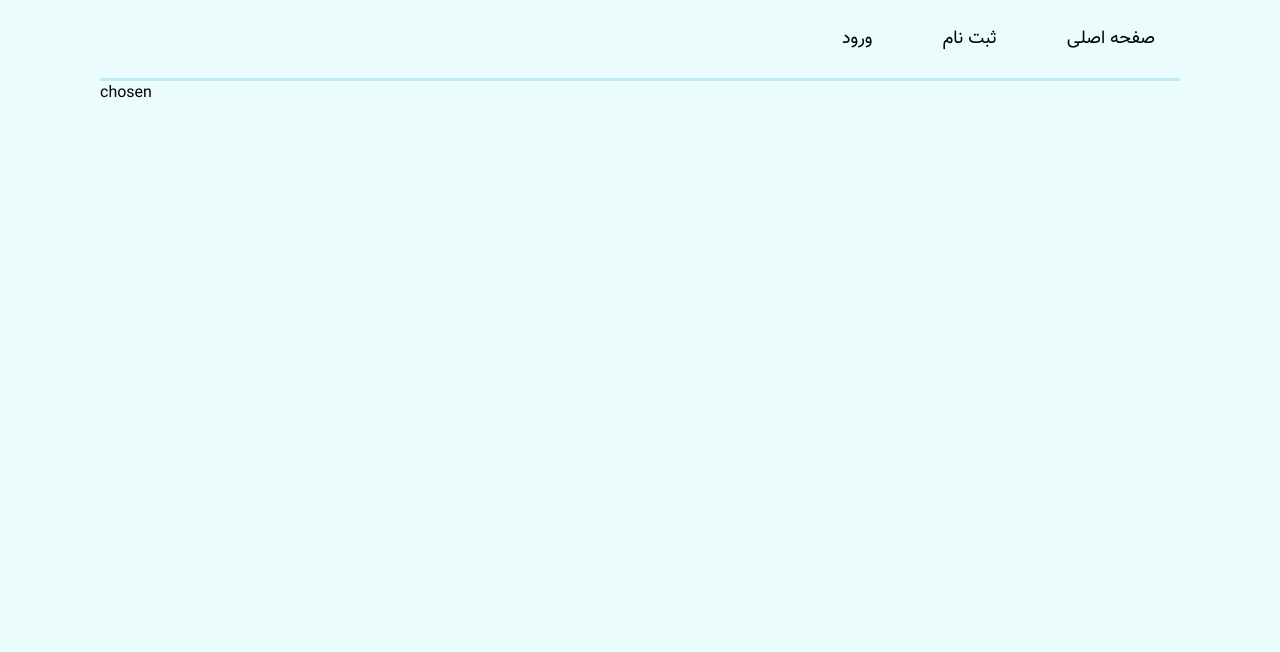
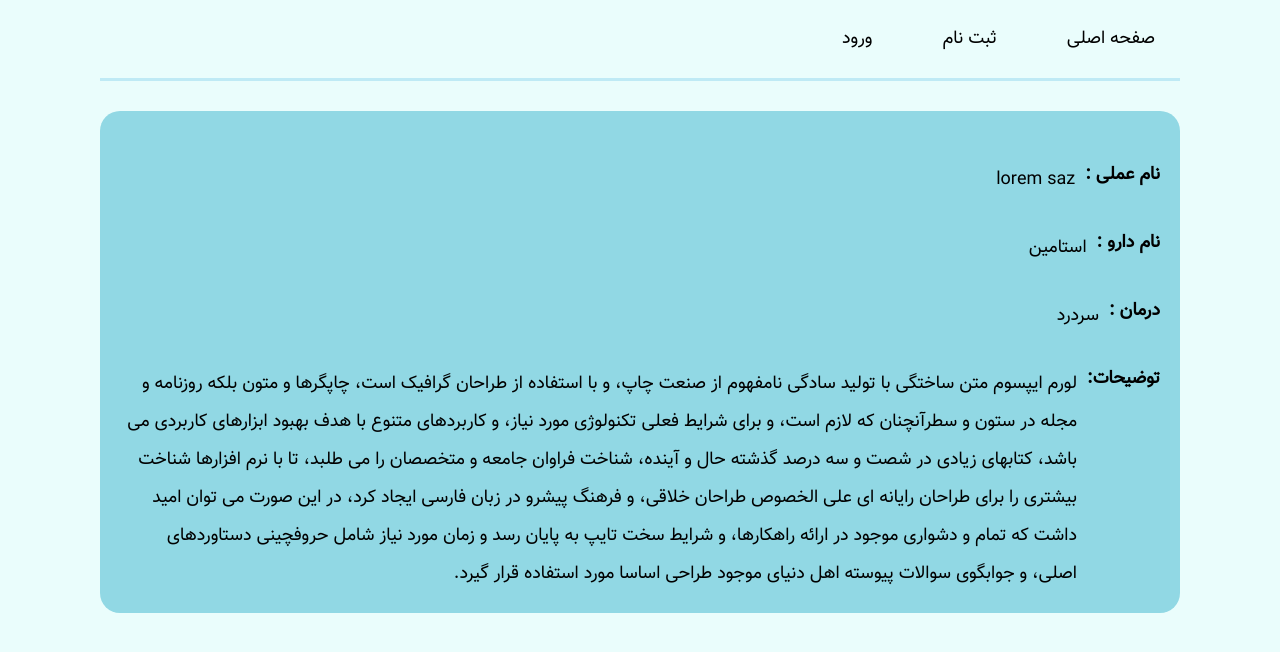
Before and after one commit to Alivolley/drug-list, a React (Create React App) app: page /drug/1 in a window 1280 px wide. Shown: the top 652 px of the page. Built offline with nearby package versions, Linux system fonts and the light colour scheme.

Commit message:
chosen drug page template finished

```diff
--- a/src/pages/ChosenDrug/ChosenDrug.css
+++ b/src/pages/ChosenDrug/ChosenDrug.css
@@ -0,0 +1,22 @@
+.chosenDrug {
+   direction: rtl;
+   margin: 3rem 0;
+   background-color: #91d8e4;
+   padding: 2rem;
+   border-radius: 2rem;
+}
+
+.chosenDrug-filed {
+   display: flex;
+   gap: 1rem;
+   font-size: 1.8rem;
+   margin-top: 3rem;
+}
+
+.chosenDrug-filed__label {
+   font-weight: 700;
+}
+
+.chosenDrug-filed__answer {
+   line-height: 3.8rem;
+}
--- a/src/pages/ChosenDrug/ChosenDrug.jsx
+++ b/src/pages/ChosenDrug/ChosenDrug.jsx
@@ -1,8 +1,36 @@
 import React from "react";
+import { useParams } from "react-router-dom";
 import "./ChosenDrug.css";
 
 const ChosenDrug = () => {
-   return <div>chosen</div>;
+   const { drugId } = useParams();
+
+   return (
+      <div className="chosenDrug">
+         <div className="chosenDrug-filed">
+            <label className="chosenDrug-filed__label">نام عملی :</label>
+            <p className="chosenDrug-filed__answer">lorem saz</p>
+         </div>
+         <div className="chosenDrug-filed">
+            <label className="chosenDrug-filed__label">نام دارو :</label>
+            <p className="chosenDrug-filed__answer">استامین</p>
+         </div>
+         <div className="chosenDrug-filed">
+            <label className="chosenDrug-filed__label">درمان :</label>
+            <p className="chosenDrug-filed__answer">سردرد</p>
+         </div>
+         <div className="chosenDrug-filed">
+            <label className="chosenDrug-filed__label">توضیحات:</label>
+            <p className="chosenDrug-filed__answer">
+               لورم ایپسوم متن ساختگی با تولید سادگی نامفهوم از صنعت چاپ، و با استفاده از طراحان گرافیک است، چاپگرها و متون بلکه روزنامه و مجله در ستون و سطرآنچنان که
+               لازم است، و برای شرایط فعلی تکنولوژی مورد نیاز، و کاربردهای متنوع با هدف بهبود ابزارهای کاربردی می باشد، کتابهای زیادی در شصت و سه درصد گذشته حال و آینده،
+               شناخت فراوان جامعه و متخصصان را می طلبد، تا با نرم افزارها شناخت بیشتری را برای طراحان رایانه ای علی الخصوص طراحان خلاقی، و فرهنگ پیشرو در زبان فارسی ایجاد
+               کرد، در این صورت می توان امید داشت که تمام و دشواری موجود در ارائه راهکارها، و شرایط سخت تایپ به پایان رسد و زمان مورد نیاز شامل حروفچینی دستاوردهای اصلی،
+               و جوابگوی سوالات پیوسته اهل دنیای موجود طراحی اساسا مورد استفاده قرار گیرد.
+            </p>
+         </div>
+      </div>
+   );
 };
 
 export default ChosenDrug;
--- a/src/utils/routes.js
+++ b/src/utils/routes.js
@@ -3,7 +3,7 @@ import Home from "../pages/Home/Home";
 
 const routes = [
    { path: "/", element: <Home /> },
-   { path: "/drug/:id", element: <ChosenDrug /> },
+   { path: "/drug/:drugId", element: <ChosenDrug /> },
 ];
 
 export default routes;
```
